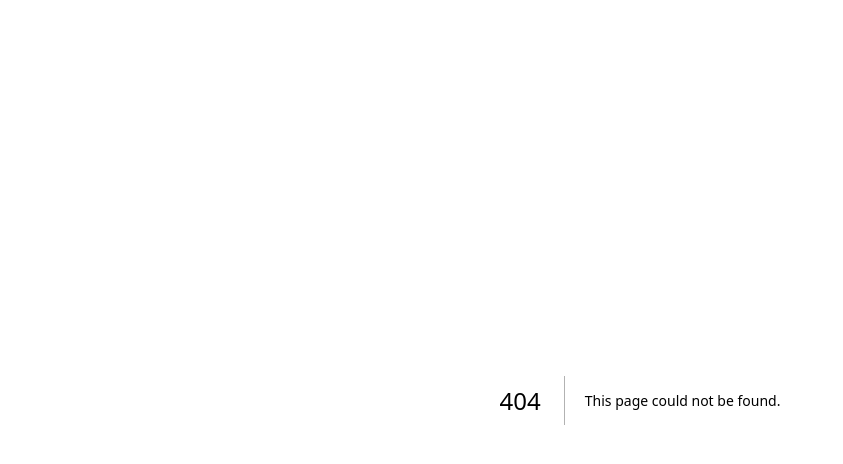
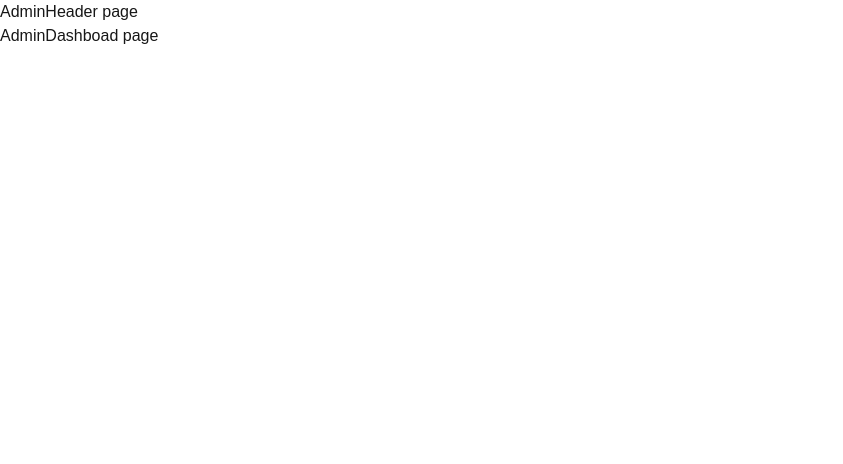
Before and after one commit to ashishkumarak/Learn_Nextjs_CS, a Next.js app in the folder ch1/: page /admin/dashboard in a window 1280 px wide. Before the commit this address had no page. Shown: the top 464 px of the page, without its empty margins (0-843 px from the left). Built offline with nearby package versions, Linux system fonts and the light colour scheme.

Commit message:
use header components

```diff
--- /dev/null
+++ b/ch1/src/app/admin/dashboard/page.jsx
@@ -0,0 +1,9 @@
+import React from 'react'
+
+const AdminDashboad = () => {
+  return (
+    <div>AdminDashboad page</div>
+  )
+}
+
+export default AdminDashboad
--- /dev/null
+++ b/ch1/src/app/admin/layout.js
@@ -0,0 +1,11 @@
+import AdminHeader from "@/components/AdminHeader";
+
+export default function AdminLayout({children}){
+
+  return(
+    <>
+    <AdminHeader />
+    {children}
+    </>
+  )
+}
--- /dev/null
+++ b/ch1/src/app/admin/profile/page.jsx
@@ -0,0 +1,9 @@
+import React from 'react'
+
+const AdminProfile = () => {
+  return (
+    <div> AdminProfile page</div>
+  )
+}
+
+export default AdminProfile
--- /dev/null
+++ b/ch1/src/components/AdminHeader.jsx
@@ -0,0 +1,9 @@
+
+
+const AdminHeader = () => {
+  return (
+    <div>AdminHeader page</div>
+  )
+}
+
+export default AdminHeader
```
